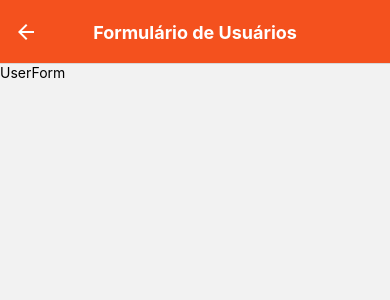
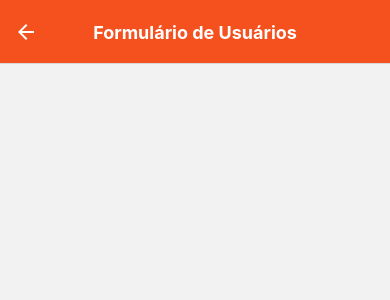
Before and after one commit to digsales/Crud_react-native, a React Native app: screen /UserForm in a window 390 px wide. Shown: the top 300 px of the page. Built offline with nearby package versions, Linux system fonts and the light colour scheme.

Commit message:
Add route.params

```diff
--- a/src/views/UserForm.js
+++ b/src/views/UserForm.js
@@ -1,8 +1,9 @@
-import React from "react";
+import React, { useState } from "react";
 import { Text, StyleSheet } from "react-native";
 
-export default (props) => {
-  return <Text style={styles.container}>UserForm</Text>;
+export default ({ route, navigation }) => {
+  const [user, setUser] = useState(route.params ? route.params : {});
+  return <Text style={styles.container}>{user.name}</Text>;
 };
 
 const styles = StyleSheet.create({
```
